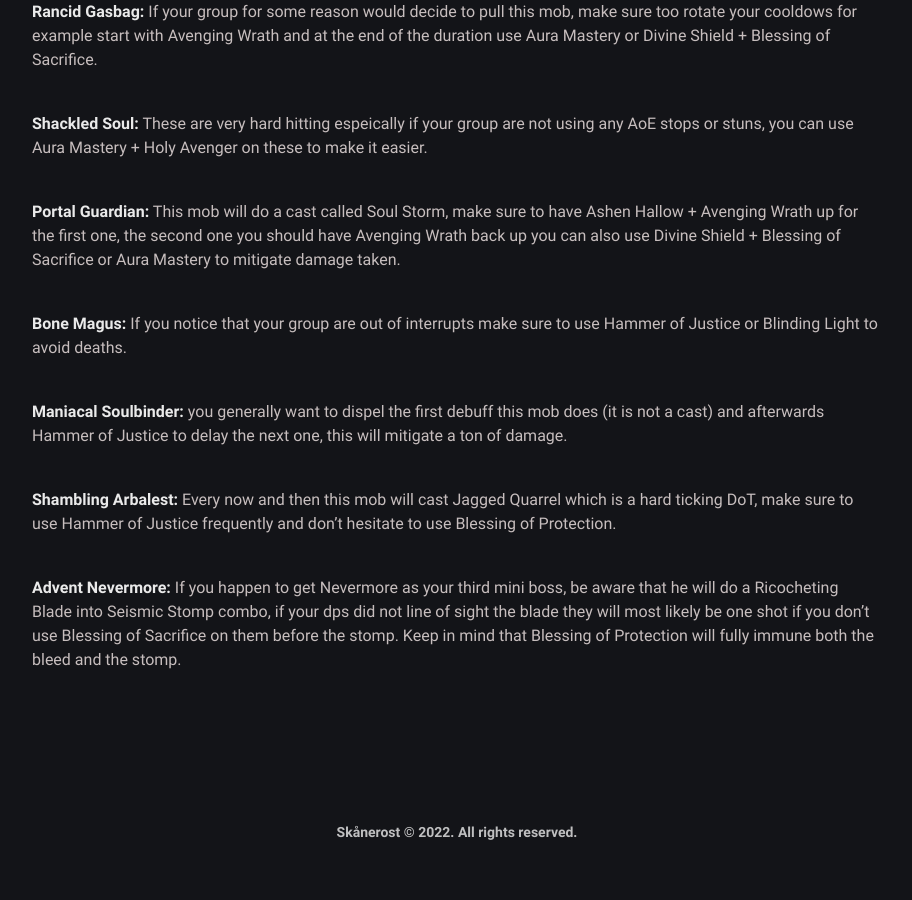
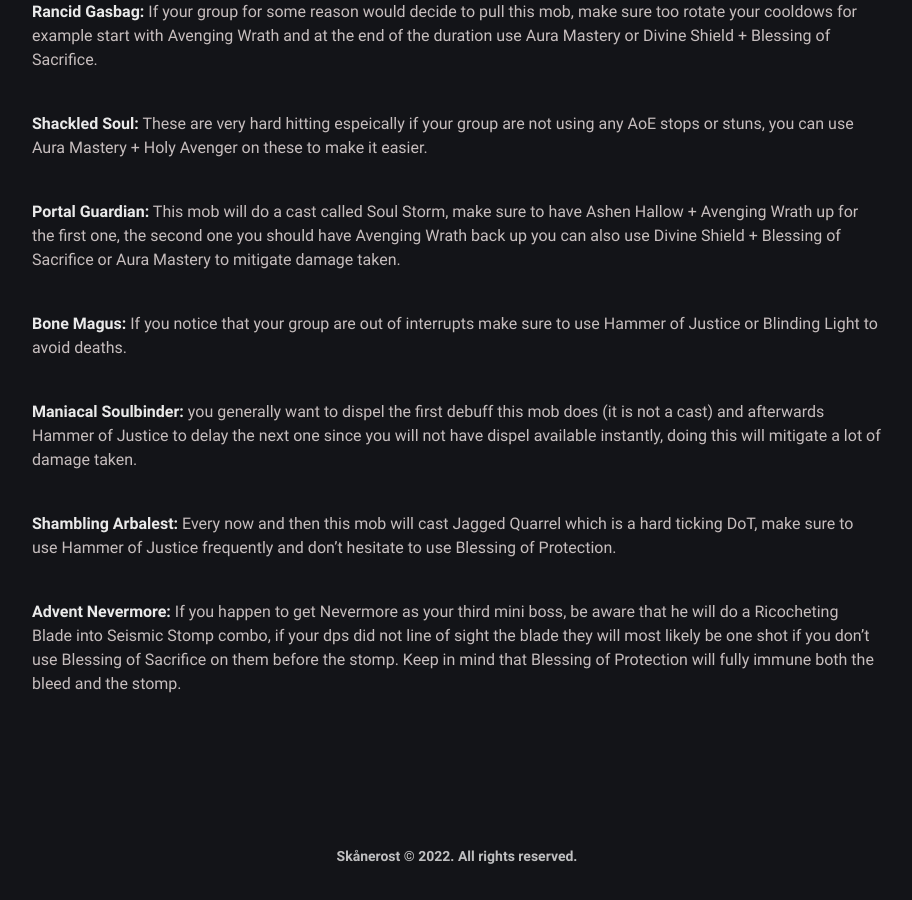
Before and after one commit to BetterThanWowhead/BetterThanWowhead.github.io, a Jekyll site: the page built from pages/M+/dungeons/top.md, in a window 1280 px wide and 900 px high, scrolled down 1609 px. Shown: the whole window, without its empty margins (183-1095 px from the left). Built offline with Jekyll 4.4.1, drawn with Linux system fonts in a browser that asks for light colours; a script that is not in the unit is left out; before the commit the page ends 2485 px from its top, so only the background shows below that.

Commit message:
Update top.md

```diff
--- a/pages/M+/dungeons/top.md
+++ b/pages/M+/dungeons/top.md
@@ -36,7 +36,7 @@ You will see most groups using lust in p2 (at 50% health) to burn the boss since
 
 **Bone Magus:** If you notice that your group are out of interrupts make sure to use Hammer of Justice or Blinding Light to avoid deaths.
 
-**Maniacal Soulbinder:** you generally want to dispel the first debuff this mob does (it is not a cast) and afterwards Hammer of Justice to delay the next one, this will mitigate a ton of damage.
+**Maniacal Soulbinder:** you generally want to dispel the first debuff this mob does (it is not a cast) and afterwards Hammer of Justice to delay the next one since you will not have dispel available instantly, doing this will mitigate a lot of damage taken.
 
 **Shambling Arbalest:** Every now and then this mob will cast Jagged Quarrel which is a hard ticking DoT, make sure to use Hammer of Justice frequently and don't hesitate to use Blessing of Protection.
 
```
